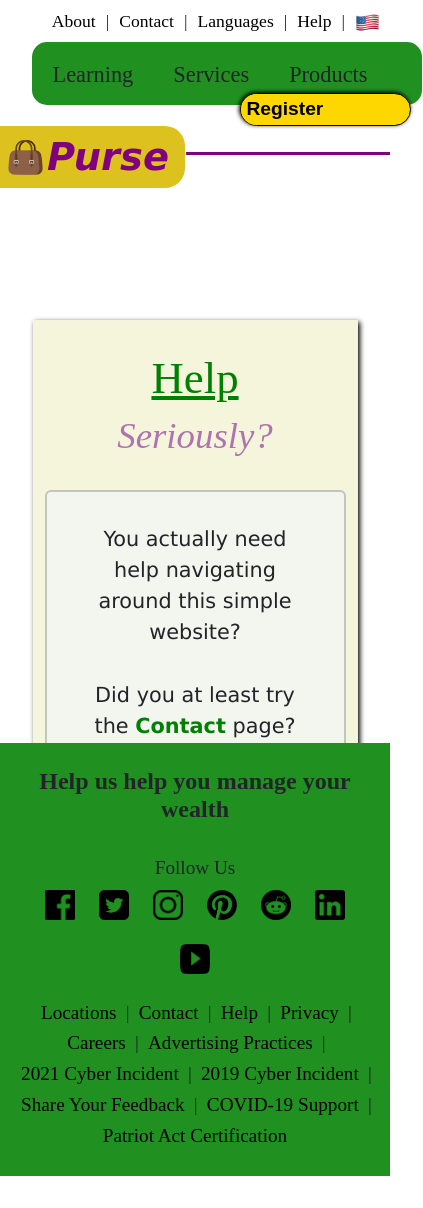
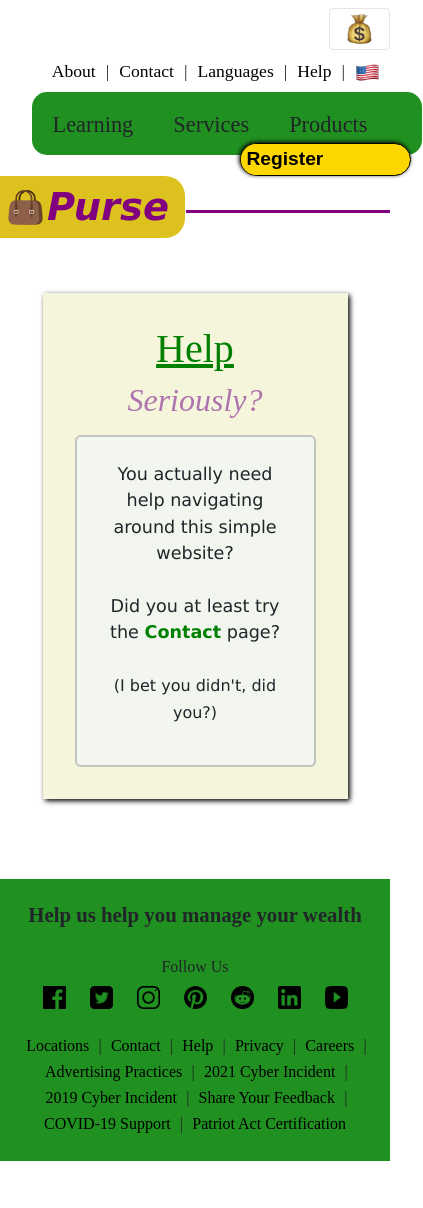
Before and after one commit to marksatin1/Purse-Banking, a React (Create React App) app: page /help in a window 390 px wide. Shown: the whole page, 423 px wide, since content can reach past the window. Built offline with nearby package versions, Linux system fonts and the light colour scheme.

Commit message:
add collapsable header Navbar at <md breakpoint; made some page sizes smaller @ <md

```diff
--- a/src/App.js
+++ b/src/App.js
@@ -33,7 +33,7 @@ const App = () => {
   const authCtx = useContext(AuthContext);
 
   return (
-    <div>
+    <Fragment>
       <header>
         <Header />
       </header>
@@ -84,9 +84,11 @@ const App = () => {
             <Route path='*' element={<NotFound404 />} />
           </Routes>
         </Suspense>
+      </main>
+      <footer>
         <Footer />
-      </main>
-    </div>
+      </footer>
+    </Fragment>
   );
 };
 export default App;
--- a/src/components/Layout/Footer/Footer.module.css
+++ b/src/components/Layout/Footer/Footer.module.css
@@ -1,5 +1,6 @@
 .footer {
   margin-bottom: 2rem;
+  padding: 1rem 0;
   background-color: rgb(32, 145, 32);
   font-family: 'Times New Roman', Times, serif;
   display: flex;
@@ -10,7 +11,7 @@
 }
 
 .help {
-  margin: 1.5rem 0 1rem;
+  margin: 0.5rem 0 1rem;
   font-size: 1.5rem;
   font-weight: bold;
 }
@@ -36,7 +37,7 @@
 }
 
 .nav-bar {
-  margin-bottom: 1.5rem;
+  margin-bottom: 0.5rem;
   font-size: 1.2rem;
 }
 
@@ -54,3 +55,42 @@
 .nav-bar button:hover {
   color: gold;
 }
+
+@media only screen and (max-width: 768px) {
+  .help {
+    font-size: 1.4rem;
+  }
+
+  .follow {
+    margin-top: 0.8rem;
+    font-size: 1.1rem;
+  }
+
+  .logo-bar img {
+    width: 25px;
+    height: 25px;
+  }
+
+  .nav-bar {
+    font-size: 1.1rem;
+  }
+}
+
+@media only screen and (max-width: 576px) {
+  .help {
+    font-size: 1.3rem;
+  }
+
+  .follow {
+    font-size: 1rem;
+  }
+
+  .logo-bar img {
+    width: 23px;
+    height: 23px;
+  }
+
+  .nav-bar {
+    font-size: 1rem;
+  }
+}
--- a/src/components/Layout/Header/Header.js
+++ b/src/components/Layout/Header/Header.js
@@ -1,4 +1,7 @@
-import { Container, Row } from 'react-bootstrap';
+import { Fragment } from 'react';
+import { Container, Row, Navbar } from 'react-bootstrap';
+
+import Moneybag from '../../../assets/Emojis/Moneybag-small.webp';
 
 import TopNavBar from './TopNavBar';
 import MainNavBar from './MainNavBar';
@@ -8,7 +11,8 @@ import classes from './Header.module.css';
 
 const Header = () => {
   return (
-    <Container fluid className={classes.header}>
+    <Fragment>
+      <Container fluid className={`d-none d-md-block ${classes.header}`}>
         <Row>
           <TopNavBar />
           <MainNavBar />
@@ -16,6 +20,31 @@ const Header = () => {
           <Logo />
         </Row>
       </Container>
+      <Navbar
+        expand='md'
+        defaultExpanded
+        className={`d-md-none ${classes.header}`}
+      >
+        {/* <Navbar.Brand>
+          <p className={classes.motto}>
+            Keeping Eyes On Your Bag For Over 6000 Years!
+          </p>
+        </Navbar.Brand> */}
+        <Navbar.Toggle className={`ms-auto ${classes.toggle}`}>
+          <img src={Moneybag} alt='Moneybag icon' />
+        </Navbar.Toggle>
+        <Navbar.Collapse>
+          <Container fluid>
+            <Row>
+              <TopNavBar />
+              <MainNavBar />
+              <MyPurseButton />
+              <Logo />
+            </Row>
+          </Container>
+        </Navbar.Collapse>
+      </Navbar>
+    </Fragment>
   );
 };
 
--- a/src/components/Layout/Header/Header.module.css
+++ b/src/components/Layout/Header/Header.module.css
@@ -5,3 +5,16 @@
   border-bottom: 3px solid purple;
   z-index: 2;
 }
+
+.motto {
+  font-size: 3vw;
+  font-weight: bold;
+  margin: auto;
+  width: 90%;
+  color: goldenrod;
+}
+
+.toggle img {
+  width: 35px;
+  height: 32px;
+}
--- a/src/components/UI/PageCard.js
+++ b/src/components/UI/PageCard.js
@@ -6,6 +6,7 @@ const PageCard = (props) => {
   return (
     <Container>
       <Row>
+        <div>
           <Col xs={10} className={classes.page}>
             <h1 className={classes.title}>{props.title}</h1>
             <h2 className={classes.subtitle}>
@@ -13,6 +14,7 @@ const PageCard = (props) => {
             </h2>
             <div className={classes.content}>{props.children}</div>
           </Col>
+        </div>
       </Row>
     </Container>
   );
--- a/src/components/UI/PageCard.module.css
+++ b/src/components/UI/PageCard.module.css
@@ -1,7 +1,5 @@
 .page {
-  position: relative;
-  top: 20rem;
-  margin: 0 auto 10rem;
+  margin: 18rem auto 10rem;
   padding: 2rem 3rem 3rem;
   background-color: beige;
   box-shadow: 2px 2px 5px black;
@@ -31,17 +29,31 @@
   background-color: rgba(240, 248, 255, 0.542);
 }
 
-@media only screen and (max-width: 500px) {
+@media only screen and (max-width: 768px) {
   .page {
-    /* margin-top: 16rem; */
-    padding: 2rem 2rem 3rem;
+    margin: 5rem auto;
+  }
+}
+
+@media only screen and (max-width: 576px) {
+  .page {
+    padding: 2rem;
   }
 
   .title {
-    font-size: 2.8rem;
+    font-size: 2.5rem;
   }
 
   .subtitle {
-    font-size: 2.3rem;
+    margin-bottom: 1rem;
+    font-size: 2rem;
+  }
+
+  .content {
+    padding: 1.5rem;
+  }
+
+  .content p {
+    font-size: 1.1rem;
   }
 }
--- a/src/pages/Register.js
+++ b/src/pages/Register.js
@@ -283,8 +283,8 @@ const Register = () => {
       {!isLoading && (
         <Container>
           <Row>
-            <Col xs={10} md={7} lg={5} className={classes.form}>
-              <form onSubmit={submitFormHandler}>
+            <form onSubmit={submitFormHandler}>
+              <Col xs={10} md={7} lg={5} className={classes.form}>
                 <h1>REGISTER NOW!</h1>
                 <div className={classes['text-fields']}>
                   <input
@@ -419,8 +419,8 @@ const Register = () => {
                     disabled={isDisabled}
                   />
                 </div>
-              </form>
-            </Col>
+              </Col>
+            </form>
           </Row>
         </Container>
       )}
--- a/src/pages/Register.module.css
+++ b/src/pages/Register.module.css
@@ -7,7 +7,7 @@
 }
 
 .form {
-  margin: 20rem auto 10rem;
+  margin: 18rem auto 10rem;
   padding: 2rem 1rem;
   background-color: rgb(175, 116, 175);
   box-shadow: 6px 6px 2px black;
```
Lines whose indentation alone changed are shown as unchanged.
